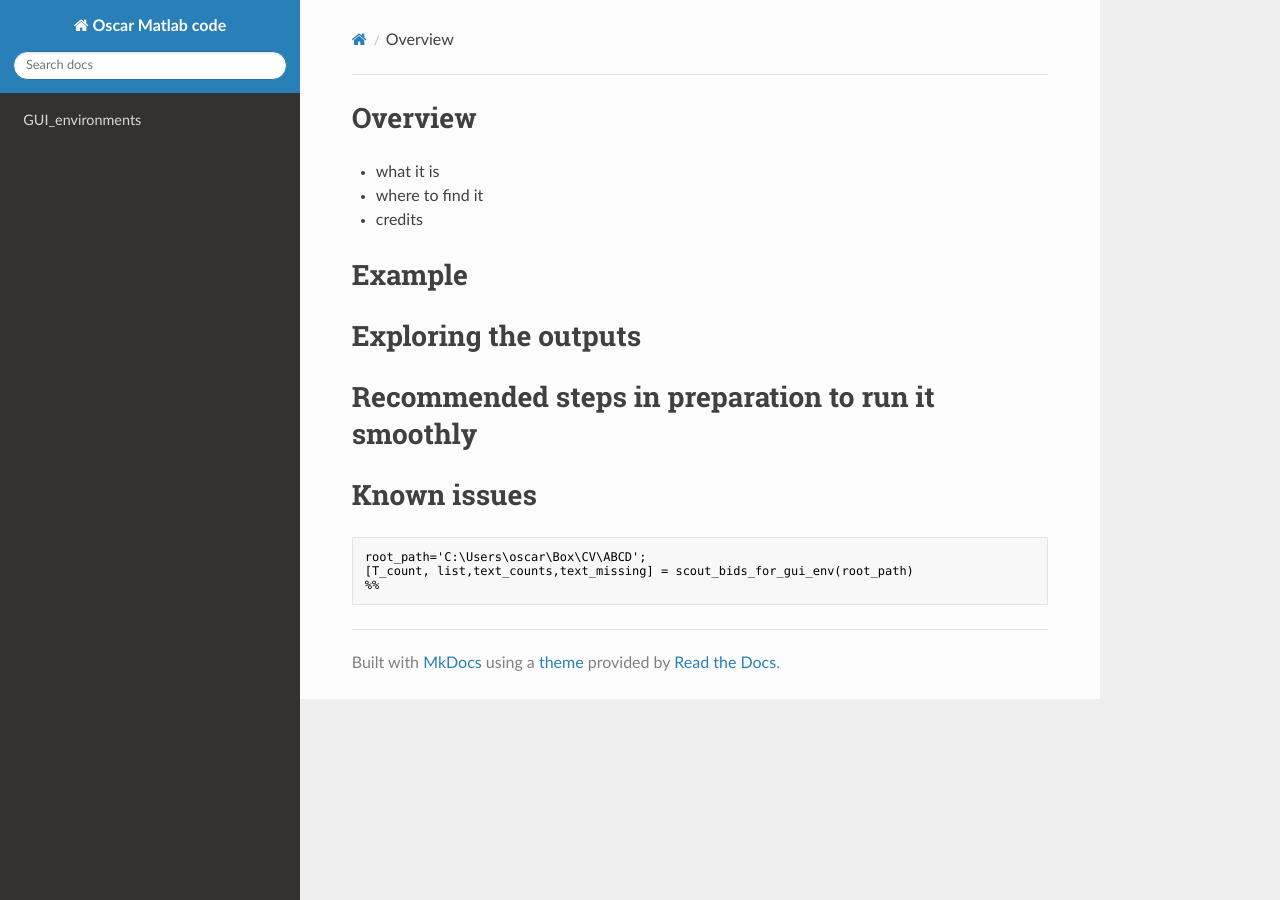
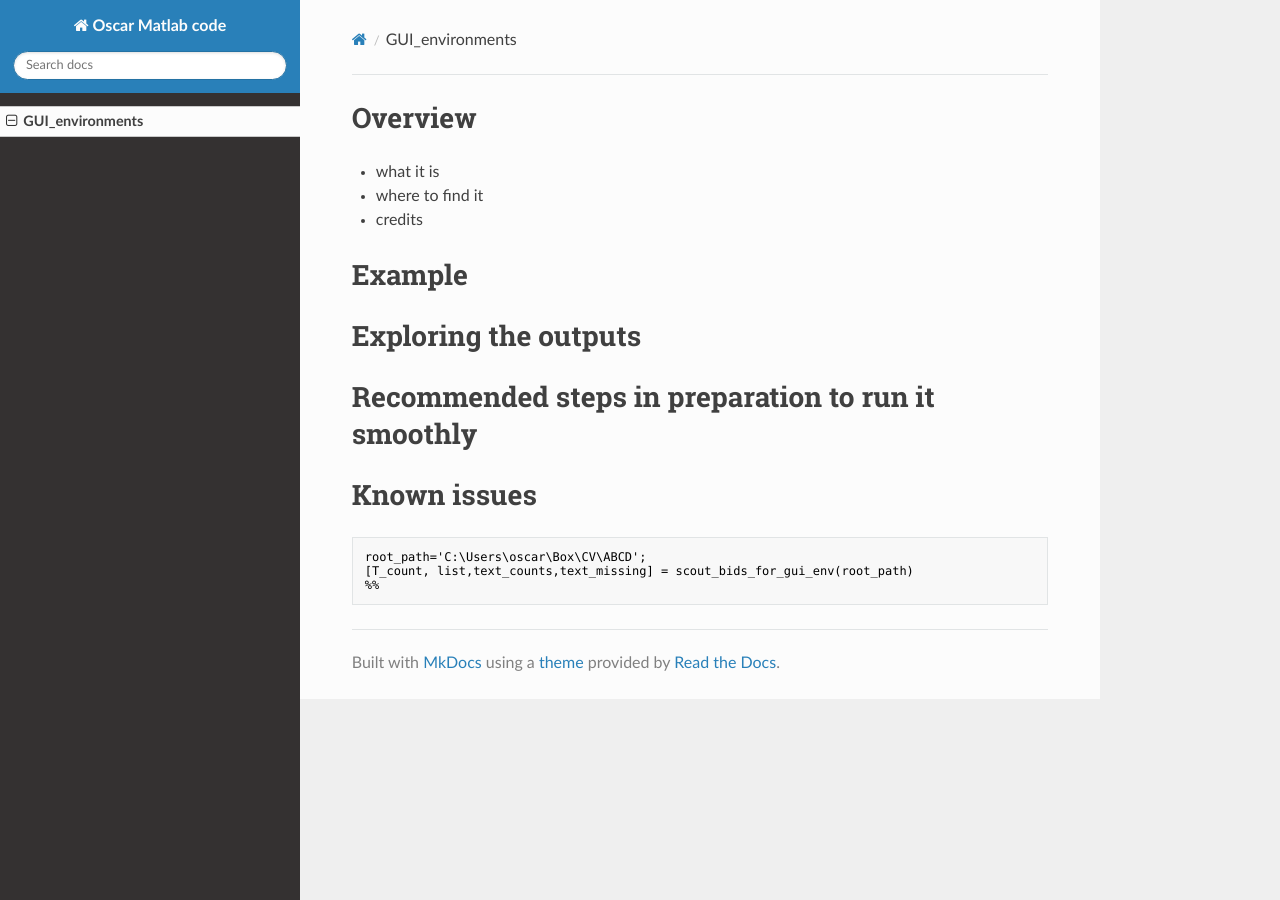
Before and after one commit to omiranda/OscarCode, an MkDocs documentation site: the page built from docs/GUI_environments.md, in a window 1280 px wide. Built offline with MkDocs 1.6.1, drawn with Linux system fonts in a browser that asks for light colours; nearby versions of some CDN libraries; old or Windows-style settings are respelled for this version of MkDocs.

Commit message:
Update mkdocs.yml

```diff
--- a/mkdocs.yml
+++ b/mkdocs.yml
@@ -1,4 +1,4 @@
 site_name: Oscar Matlab code
 theme: readthedocs
 pages:
-- GUI_environments: README.html
+- GUI_environments: GUI_environments.md
```
